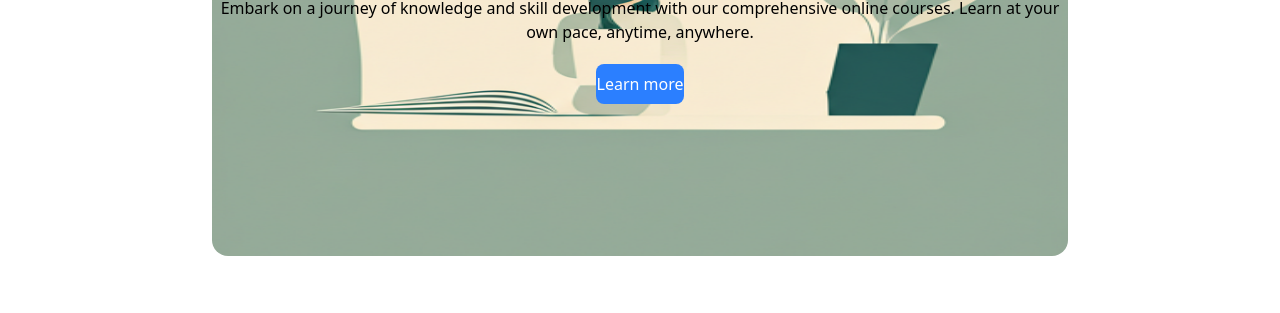
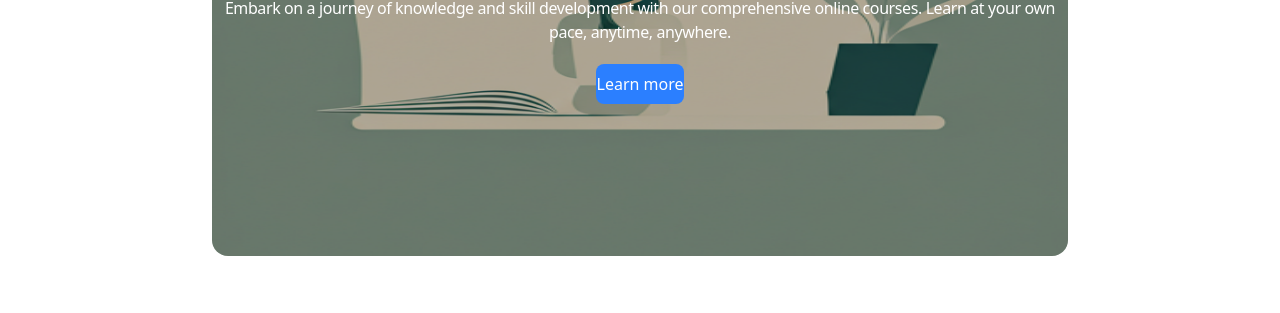
Before and after one commit to AryHamdanHelmy/AssignmentDay15_Landing_Page_Marketplace_Digital_ProductFWD11_Ary_Hamdan_Helmy, a website: page lms.html in a window 1280 px wide. Shown: the part 328-641 px from the top of the page. Drawn offline with Linux system fonts and the light colour scheme.

```diff
--- a/lms.html
+++ b/lms.html
@@ -40,9 +40,9 @@
                 <div class="relative">
                     <img src="./assets/bg-image/bg.png" alt="background-judul"
                         class="w-160 h-auto sm:w-232 sm:h-120 bg-cover rounded-2xl">
-                    <div class="absolute inset-0 flex justify-center text-center flex-col items-center gap-5">
+                    <div class="absolute inset-0 bg-black/30 rounded-2xl flex justify-center text-center flex-col items-center gap-5">
                         <h1 class="text-white font-bold text-3xl sm:text-5xl sm:tracking-tight">Unlock Your Potential with EduLearn</h1>
-                        <p>Embark on a journey of knowledge and skill development with our comprehensive online courses. Learn at your own pace, anytime, anywhere.</p>
+                        <p class="text-white sm:tracking-tight">Embark on a journey of knowledge and skill development with our comprehensive online courses. Learn at your own pace, anytime, anywhere.</p>
                         <button class="btn">
                             <p class="text-white">Learn more</p>
                         </button>
```
Also changed, not shown: output.css.
